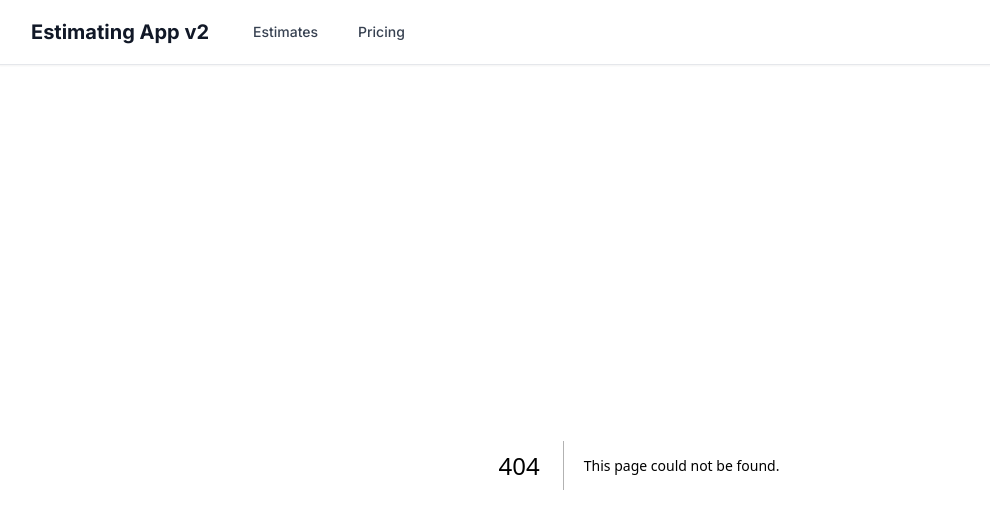
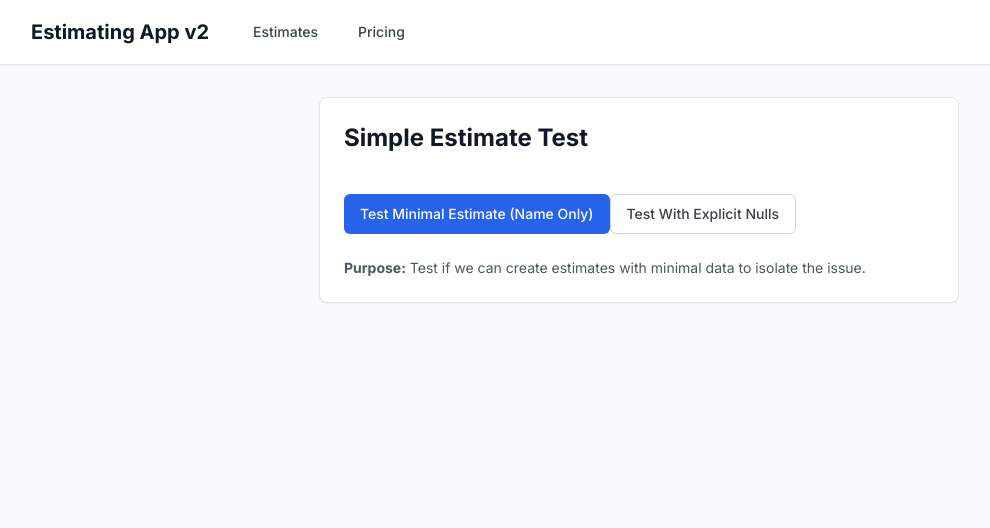
Before and after one commit to purplepainting/estimating, a Next.js app: page /test-simple in a window 1280 px wide. Before the commit this address had no page. Shown: the top 528 px of the page, without its empty margins (1-991 px from the left). Built offline with nearby package versions, Linux system fonts and the light colour scheme; no server answers.

Commit message:
Add detailed debugging for estimate creation issue

```diff
--- a/app/estimates/new/page.tsx
+++ b/app/estimates/new/page.tsx
@@ -25,12 +25,21 @@ export default function NewEstimatePage() {
     setLoading(true)
 
     try {
-      // Prepare form data with proper date format
+      // Prepare form data - convert empty strings to null for optional fields
       const submitData = {
-        ...formData,
-        // Convert date to YYYY-MM-DD format if provided
+        contact_first: formData.contact_first, // Required field
+        contact_last: formData.contact_last || null,
+        phone: formData.phone || null,
+        email: formData.email || null,
+        address1: formData.address1 || null,
+        address2: formData.address2 || null,
+        city: formData.city || null,
+        state: formData.state || null,
+        postal: formData.postal || null,
         scheduled_date: formData.scheduled_date || null
       }
+
+      console.log('Submitting data:', submitData)
 
       const { data, error } = await supabase
         .from('estimates')
--- /dev/null
+++ b/app/test-simple/page.tsx
@@ -0,0 +1,117 @@
+'use client'
+
+import { useState } from 'react'
+import { supabase } from '@/lib/supabase'
+
+export default function TestSimplePage() {
+  const [result, setResult] = useState<string>('')
+  const [loading, setLoading] = useState(false)
+
+  const testMinimalEstimate = async () => {
+    setLoading(true)
+    setResult('Testing minimal estimate...')
+
+    try {
+      // Test with absolute minimum data
+      const minimalData = {
+        contact_first: 'Test User'
+      }
+
+      console.log('Inserting:', minimalData)
+
+      const { data, error } = await supabase
+        .from('estimates')
+        .insert([minimalData])
+        .select()
+
+      if (error) {
+        setResult(`❌ Error: ${error.message}\nDetails: ${JSON.stringify(error, null, 2)}`)
+        console.error('Supabase error:', error)
+      } else {
+        setResult(`✅ Success! Created estimate with ID: ${data[0].id}\nData: ${JSON.stringify(data[0], null, 2)}`)
+        console.log('Success:', data)
+      }
+    } catch (error) {
+      setResult(`❌ Exception: ${error}`)
+      console.error('Exception:', error)
+    } finally {
+      setLoading(false)
+    }
+  }
+
+  const testWithNulls = async () => {
+    setLoading(true)
+    setResult('Testing with explicit nulls...')
+
+    try {
+      const dataWithNulls = {
+        contact_first: 'Test User 2',
+        contact_last: null,
+        phone: null,
+        email: null,
+        address1: null,
+        address2: null,
+        city: null,
+        state: null,
+        postal: null,
+        scheduled_date: null
+      }
+
+      console.log('Inserting with nulls:', dataWithNulls)
+
+      const { data, error } = await supabase
+        .from('estimates')
+        .insert([dataWithNulls])
+        .select()
+
+      if (error) {
+        setResult(`❌ Error: ${error.message}\nDetails: ${JSON.stringify(error, null, 2)}`)
+        console.error('Supabase error:', error)
+      } else {
+        setResult(`✅ Success! Created estimate with ID: ${data[0].id}\nData: ${JSON.stringify(data[0], null, 2)}`)
+        console.log('Success:', data)
+      }
+    } catch (error) {
+      setResult(`❌ Exception: ${error}`)
+      console.error('Exception:', error)
+    } finally {
+      setLoading(false)
+    }
+  }
+
+  return (
+    <div className="max-w-2xl mx-auto px-4 py-8">
+      <div className="card">
+        <h1 className="text-2xl font-bold mb-6">Simple Estimate Test</h1>
+
+        <div className="space-y-4">
+          <button
+            onClick={testMinimalEstimate}
+            disabled={loading}
+            className="btn-primary"
+          >
+            {loading ? 'Testing...' : 'Test Minimal Estimate (Name Only)'}
+          </button>
+
+          <button
+            onClick={testWithNulls}
+            disabled={loading}
+            className="btn-outline"
+          >
+            {loading ? 'Testing...' : 'Test With Explicit Nulls'}
+          </button>
+        </div>
+
+        {result && (
+          <div className="mt-6 p-4 bg-gray-100 rounded-md">
+            <pre className="whitespace-pre-wrap text-sm">{result}</pre>
+          </div>
+        )}
+
+        <div className="mt-6 text-sm text-gray-600">
+          <p><strong>Purpose:</strong> Test if we can create estimates with minimal data to isolate the issue.</p>
+        </div>
+      </div>
+    </div>
+  )
+}
```
